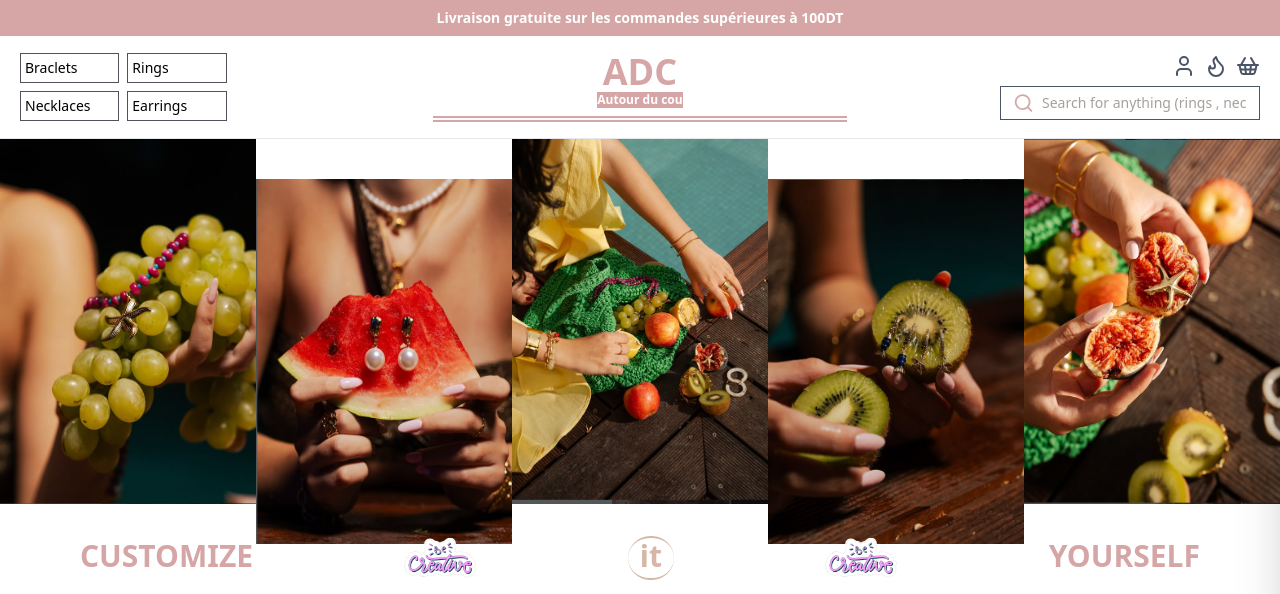
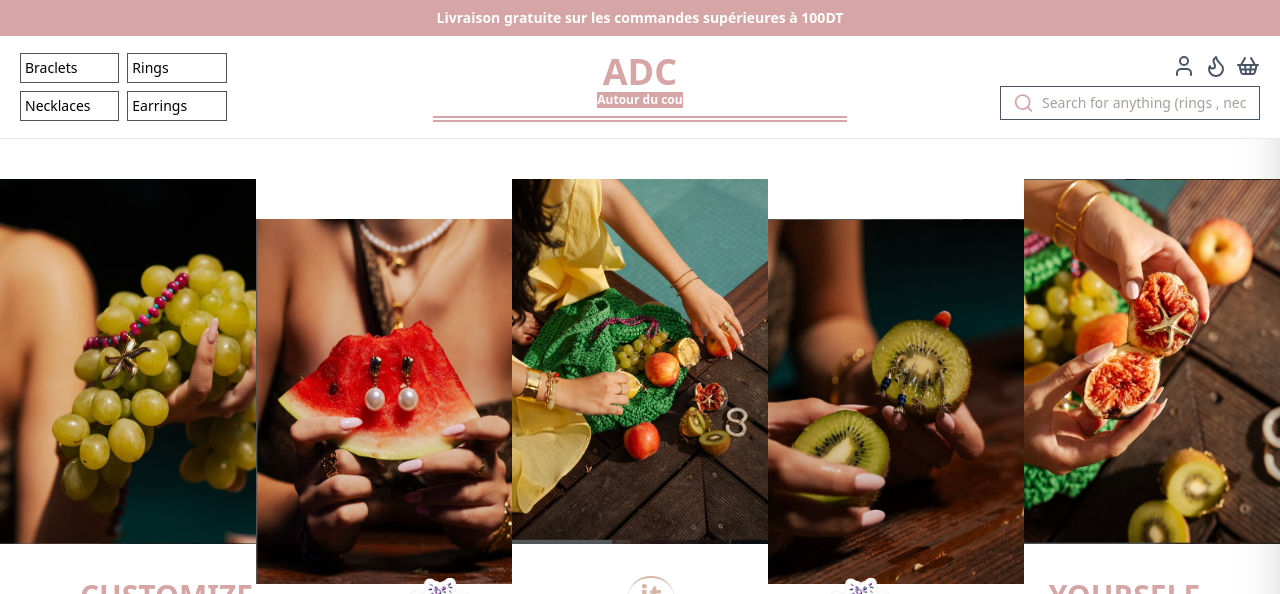
Before and after one commit to ba9hh/adc, a React (Vite) app in the folder frontend/: page / in a window 1280 px wide. Shown: the top 594 px of the page. Built offline with nearby package versions, Linux system fonts and the light colour scheme.

Commit message:
first commit

```diff
--- a/frontend/src/home/UnderHeader.jsx
+++ b/frontend/src/home/UnderHeader.jsx
@@ -7,7 +7,7 @@ import fruits from "../assets/fruits.png";
 
 const UnderHeader = () => {
   return (
-    <div className="md:px-0 mt-0">
+    <div className="md:px-0 mt-10">
       <div className="grid grid-cols-5 w-full">
         <img src={aneb} className="w-full h-full" />
         <img src={dele3} className="w-full h-full mt-10" />
```
